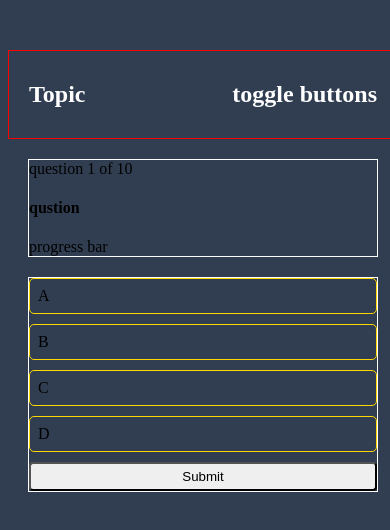
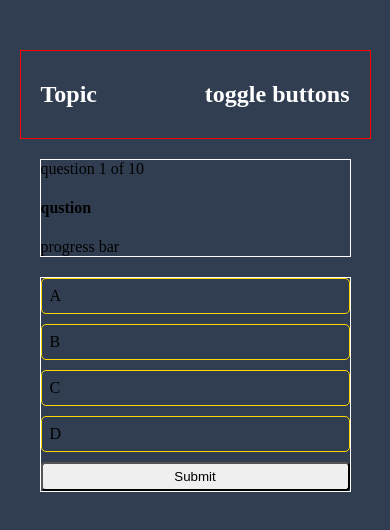
Before and after one commit to RhodyArthur/trysplash, a plain HTML site: page index.html in a window 390 px wide. Drawn offline with Linux system fonts and the light colour scheme.

Commit message:
Update styles.css

```diff
--- a/styles.css
+++ b/styles.css
@@ -20,8 +20,8 @@ body {
 /* mobile */
 @media (max-width: 480px){
     main {
-        width: 100vw;
-        height: 100vh;
+        width: 90vw;
+        height: 90vh;
         margin: 50px auto;
     }
 
```
